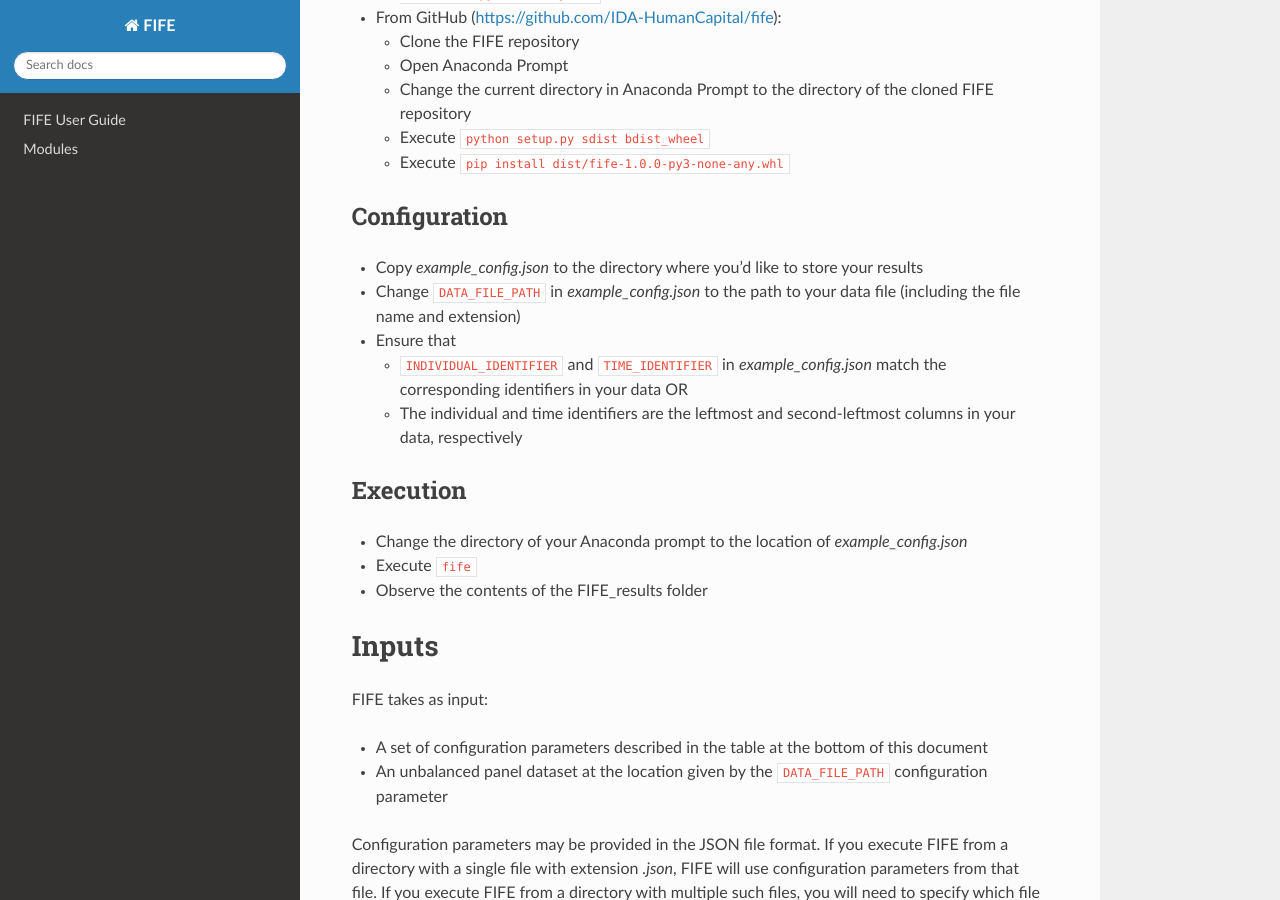
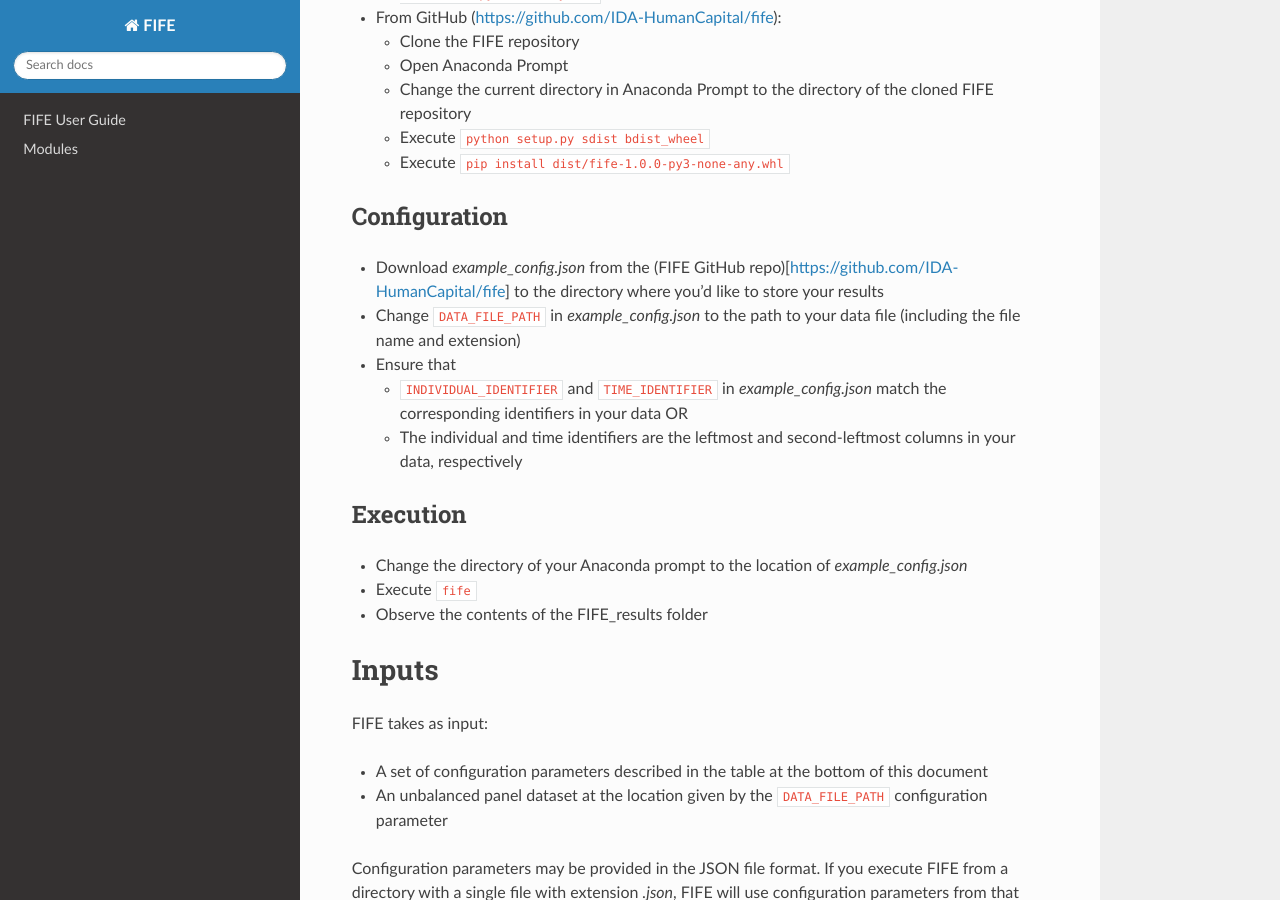
Before and after one commit to IDA-HumanCapital/fife, a Sphinx documentation site: the page built from docs/user_guide.md, in a window 1280 px wide and 900 px high, scrolled down 1593 px. Built offline with Sphinx 7.4.7 and the Read the Docs theme 2.0.0, drawn with Linux system fonts in a browser that asks for light colours.

Commit message:
Clarified source of example_config.json

```diff
--- a/docs/user_guide.md
+++ b/docs/user_guide.md
@@ -55,7 +55,7 @@
 
 ##### Configuration
 
-* Copy *example_config.json* to the directory where you'd like to store your results
+* Download *example_config.json* from the (FIFE GitHub repo)[https://github.com/IDA-HumanCapital/fife] to the directory where you'd like to store your results
 * Change `DATA_FILE_PATH` in *example_config.json* to the path to your data file (including the file name and extension)
 * Ensure that
 	* `INDIVIDUAL_IDENTIFIER` and `TIME_IDENTIFIER` in *example_config.json* match the corresponding identifiers in your data OR
```
